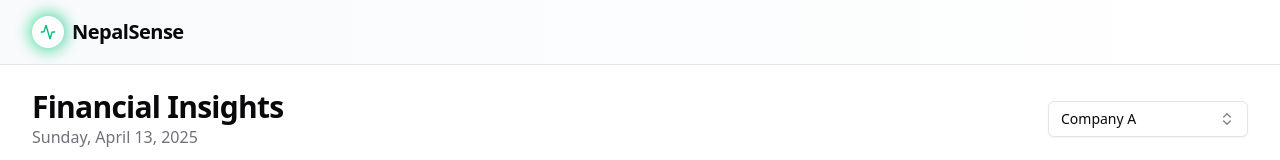
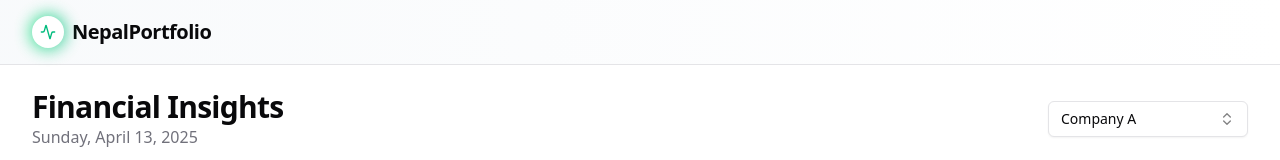
Before and after one commit to peridotnepal/internship-fullstack-april, a Next.js app in the folder client/: page / in a window 1280 px wide. Shown: the top 160 px of the page. Built offline with nearby package versions, Linux system fonts and the light colour scheme.

Commit message:
add:  readme and fix: logo name

```diff
--- a/client/src/components/shared/header/index.tsx
+++ b/client/src/components/shared/header/index.tsx
@@ -12,7 +12,7 @@
               <Activity className="h-4 w-4 text-emerald-500" />
             </div>
           </div>
-          <h1 className="text-xl font-bold tracking-tight">NepalSense</h1>
+          <h1 className="text-xl font-bold tracking-tight">NepalPortfolio</h1>
         </div>
       </Container>
     </header>
```
Also changed, not shown: 1 other file (tests, documents, lock files or other folders).
